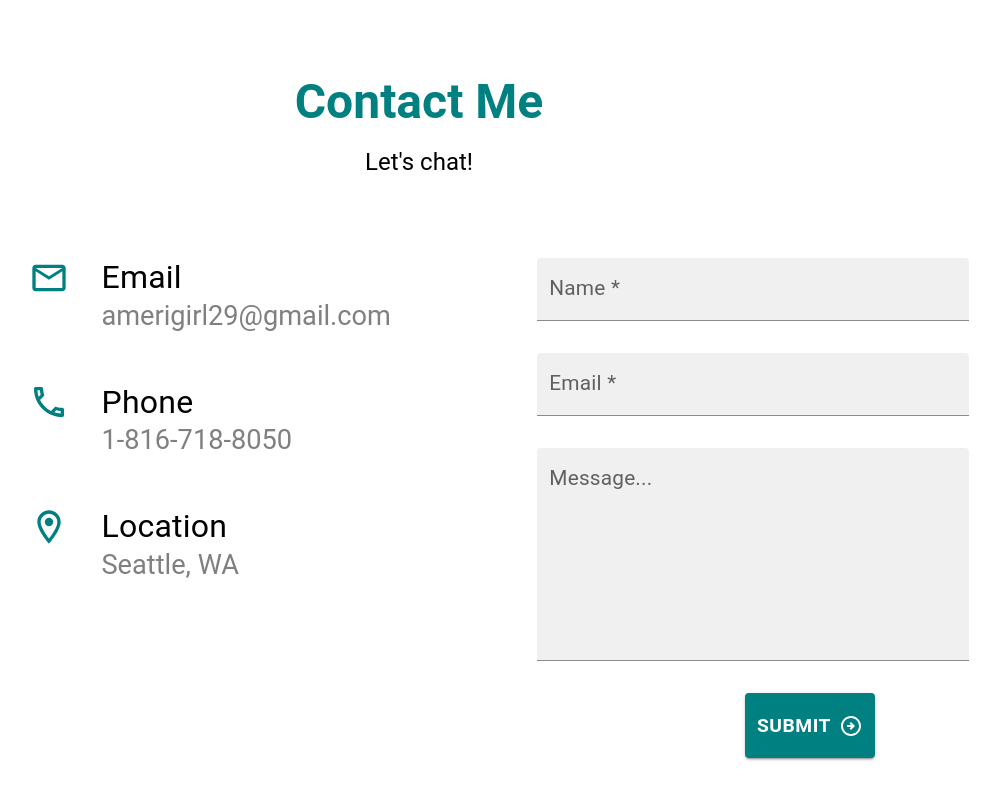
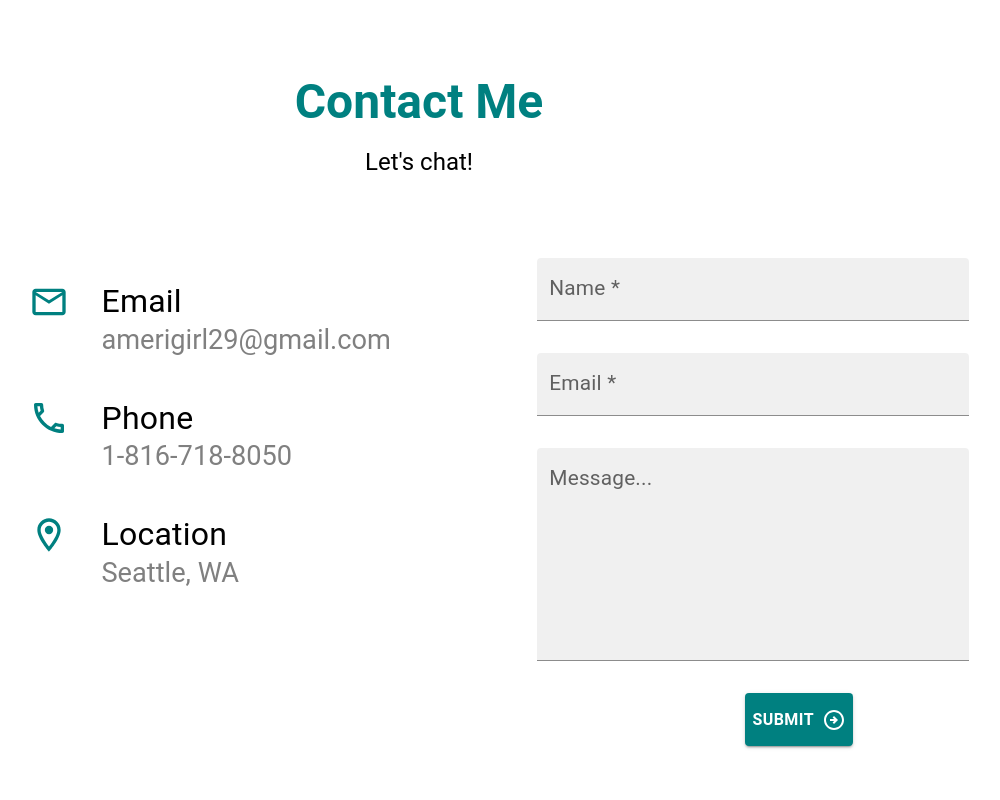
Before and after one commit to amerigirl/website, a React (Create React App) app: page / in a window 1280 px wide. Shown: the part 1658-2458 px from the top of the page, without its empty margins (165-1165 px from the left). Built offline with nearby package versions, Linux system fonts and the light colour scheme.

Commit message:
tentatively done with the landing page

```diff
--- a/src/Components/ContactForm/ContactComponent.jsx
+++ b/src/Components/ContactForm/ContactComponent.jsx
@@ -19,7 +19,7 @@ const ContactComponent = () => {
           marginBottom: "10rem",
         }}
       >
-        <Box >
+        <Box sx={{marginTop:"1.5rem"}}>
           <ContactMeDetails />
         </Box>
 
--- a/src/Components/ContactForm/ContactForm.jsx
+++ b/src/Components/ContactForm/ContactForm.jsx
@@ -1,8 +1,7 @@
 import React from "react";
-import { Box, Button, TextField, styled, slotProps } from "@mui/material";
+import { Box, Button, TextField } from "@mui/material";
 import ArrowCircleRightOutlinedIcon from "@mui/icons-material/ArrowCircleRightOutlined";
 
-const StyledTextField = styled(TextField)(({ theme }) => {});
 const ContactForm = () => {
   return (
     <>
@@ -54,12 +53,12 @@ const ContactForm = () => {
             display: "flex",
             justifyContent: "center",
             alignItems: "center",
-            width: "30%",
+            width: "25%",
             left: "13rem",
-            padding: "1rem",
+            padding: ".8rem",
             gap: ".5rem",
             fontWeight: "bold",
-            fontSize: "1.2rem",
+            fontSize: "1rem",
           }}
         >
           Submit <ArrowCircleRightOutlinedIcon />
--- a/src/Components/ContactForm/ContactMeDetails.jsx
+++ b/src/Components/ContactForm/ContactMeDetails.jsx
@@ -8,7 +8,7 @@ import theme from "../../theme";
 const SocialMediaContact = () => {
   return (
     <>
-      <Box display={"grid"} gap={"3rem"}>
+      <Box display={"grid"} gap={"2.5rem"}>
         <Box>
           <Box display={"flex"} gap={"2rem"} alignItems={"center"}>
             <EmailOutlinedIcon sx={{ fontSize: 40, color:"primary.main"}} />
```
